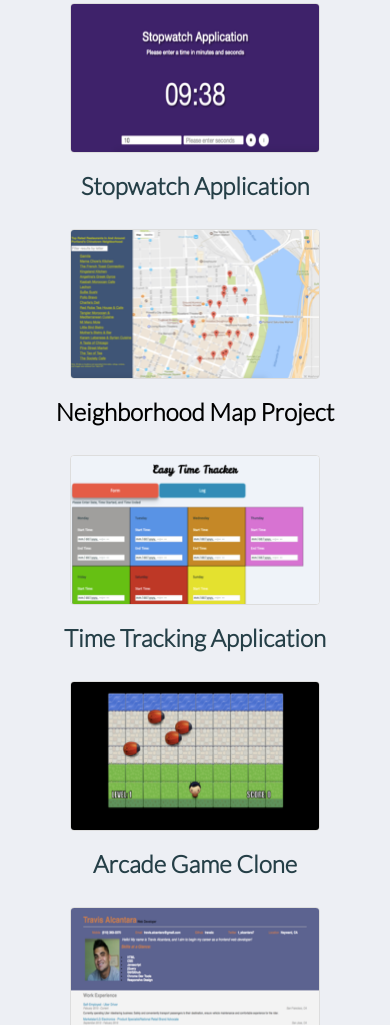
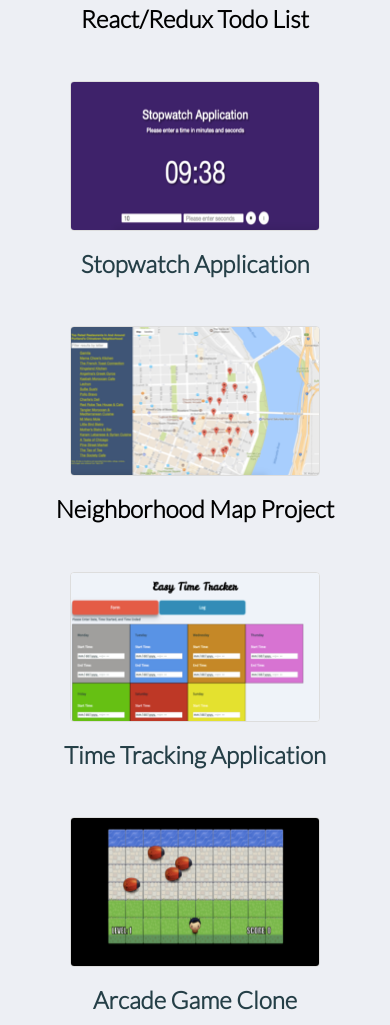
Before and after one commit to travalc/portfolio, a website: page index.html in a window 390 px wide. Shown: the part 2902-3927 px from the top of the page. Drawn offline with Linux system fonts and the light colour scheme; a web font is replaced by a local one.

Commit message:
Adjusted margins

```diff
--- a/css/main.css
+++ b/css/main.css
@@ -78,6 +78,9 @@ a {
   text-align: center;
   padding-bottom: 0px;
   padding-top: 0px;
+}
+
+.trailing-row {
   margin-top: 5%;
 }
 .logos {
--- a/css/responsive.css
+++ b/css/responsive.css
@@ -15,6 +15,9 @@
   .logo-image {
     width:150px;
     height:150px;
+  }
+  .project {
+    margin-top: 10%;
   }
   .profile-image {
     display: block;
--- a/index.html
+++ b/index.html
@@ -102,29 +102,29 @@
             </div>
           </div>
           <div class="row">
-            <div class="col-sm-4 col-md-4 col-xs-12 project">
+            <div class="col-sm-4 col-md-4 col-xs-12 project trailing-row">
               <img src="images/stopwatchApp-350x150_medium.png" class="thumbnail img-responsive" alt="Stopwatch Application" data-target="#stopwatch-app" data-toggle="modal">
               <h3 class="thicker-font">Stopwatch Application</h3>
             </div>
-            <div class="col-sm-4 col-md-4 col-xs-12 project">
+            <div class="col-sm-4 col-md-4 col-xs-12 project trailing-row">
               <img src="images/neighborhoodMap-350x150_medium.png" class="thumbnail img-responsive" alt="Neighborhood Map Thumbnail" data-target="#neighborhood-map" data-toggle="modal">
               <h3 class="thicker-font black-text">Neighborhood Map Project</h3>
             </div>
-            <div class="col-sm-4 col-md-4 col-xs-12 project">
+            <div class="col-sm-4 col-md-4 col-xs-12 project trailing-row">
               <img src="images/easyTimeTracker-350x150_medium.png" class="thumbnail img-responsive" alt="Time tracker Thumbnail" data-target="#timetracker" data-toggle="modal">
               <h3 class="thicker-font">Time Tracking Application</h3>
             </div>
           </div>
           <div class="row">
-            <div class="col-sm-4 col-md-4 col-xs-12 project">
+            <div class="col-sm-4 col-md-4 col-xs-12 project trailing-row">
               <img src="images/arcadeGame-350x150_medium.png" class="thumbnail img-responsive" alt="Arcade Game image" data-target="#arcade-game" data-toggle="modal">
               <h3 class="thicker-font">Arcade Game Clone</h3>
             </div>
-            <div class="col-sm-4 col-md-4 col-xs-12 project">
+            <div class="col-sm-4 col-md-4 col-xs-12 project trailing-row">
               <img src="images/resumeProject-350x150_medium.png" class="thumbnail img-responsive" alt="Resume Thumbnail" data-target="#js-resume" data-toggle="modal">
               <h3 class="thicker-font">Javascript Resume Project</h3>
             </div>
-            <div class="col-sm-4 col-md-4 col-xs-12 project">
+            <div class="col-sm-4 col-md-4 col-xs-12 project trailing-row">
               <img src="images/tributePage-350x150_medium.png" class="thumbnail img-responsive" alt="Tribute Page Thumbnail" data-target="#tribute-page" data-toggle="modal">
               <h3 class="thicker-font">HTML/CSS Tribute Page</h3>
             </div>
```
